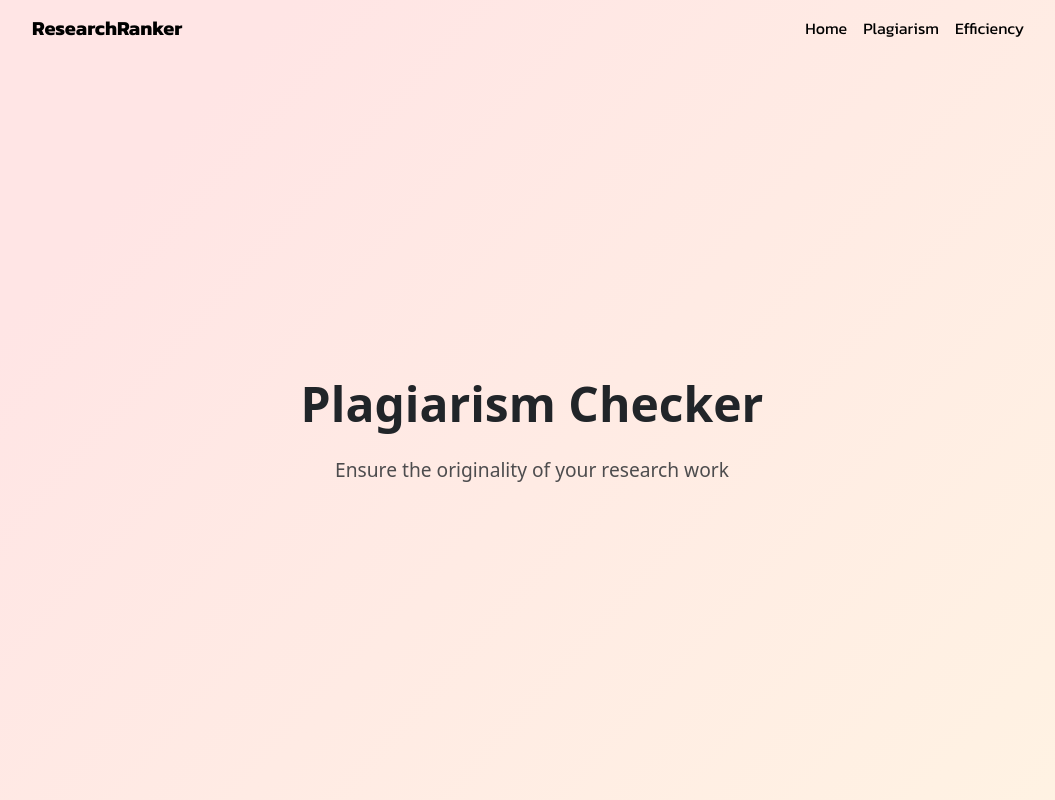
After one commit to overclocked-2124/ResearchRanker, a Python web app: template app/templates/plagarism.html in a window 1280 px wide. The commit adds this page. Shown: the whole page, without its empty margins (108-1163 px from the left). Run offline with Jinja, Linux system fonts and the light colour scheme; the template is opened without the code that fills it, so the values that code supplies are empty.

Commit message:
final file strcuture for the website

```diff
--- /dev/null
+++ b/app/templates/plagarism.html
@@ -0,0 +1,42 @@
+<!DOCTYPE html>
+<html lang="en">
+<head>
+    <meta charset="UTF-8">
+    <meta name="viewport" content="width=device-width, initial-scale=1.0">
+    <title>Research Paper Guide</title>
+    <link rel="stylesheet" href="../static/css/bootstrap.min.css">
+    <link rel="stylesheet" href="../static/css/styles.css">
+    <link rel="preconnect" href="https://fonts.googleapis.com">
+<link rel="preconnect" href="https://fonts.gstatic.com" crossorigin>
+<link href="https://fonts.googleapis.com/css2?family=Kanit:ital,wght@0,100;0,200;0,300;0,400;0,500;0,600;0,700;0,800;0,900;1,100;1,200;1,300;1,400;1,500;1,600;1,700;1,800;1,900&display=swap" rel="stylesheet">
+    <script src="../static/js/bootstrap.bundle.min.js"></script>
+    <script src="../static/js/script.js"></script>
+</head>
+<body background>
+    <nav class="navbar navbar-expand-lg fixed-top">
+        <div class="container-fluid">
+            <a class="navbar-brand" href="#">ResearchRanker</a>
+            <button class="navbar-toggler" type="button" data-bs-toggle="collapse" data-bs-target="#navbarNavAltMarkup" aria-controls="navbarNavAltMarkup" aria-expanded="false" aria-label="Toggle navigation">
+                <span class="navbar-toggler-icon"></span>
+            </button>
+            <div class="collapse navbar-collapse" id="navbarNavAltMarkup">
+                <div class="navbar-nav ms-auto">
+                    <a class="nav-link active" aria-current="page" href="home.html">Home</a>
+                    <a class="nav-link" href="plagarism.html">Plagiarism</a>
+                    <a class="nav-link" href="efficiency.html">Efficiency</a>
+                </div>
+            </div>
+        </div>
+    </nav>
+
+    <div class="plagiarism-section" id="plagiarism">
+        <div class="section-content">
+            <h1>Plagiarism Checker</h1>
+            <p>Ensure the originality of your research work</p>
+        </div>
+    </div>
+
+
+
+</body>
+</html>
```
Also changed, not shown: app/templates/efficiency.html (renamed from app/templates/index.html, +5 -19 lines), app/templates/home.html (added, +42 -0 lines), app/templates/authenticator.html (added).
